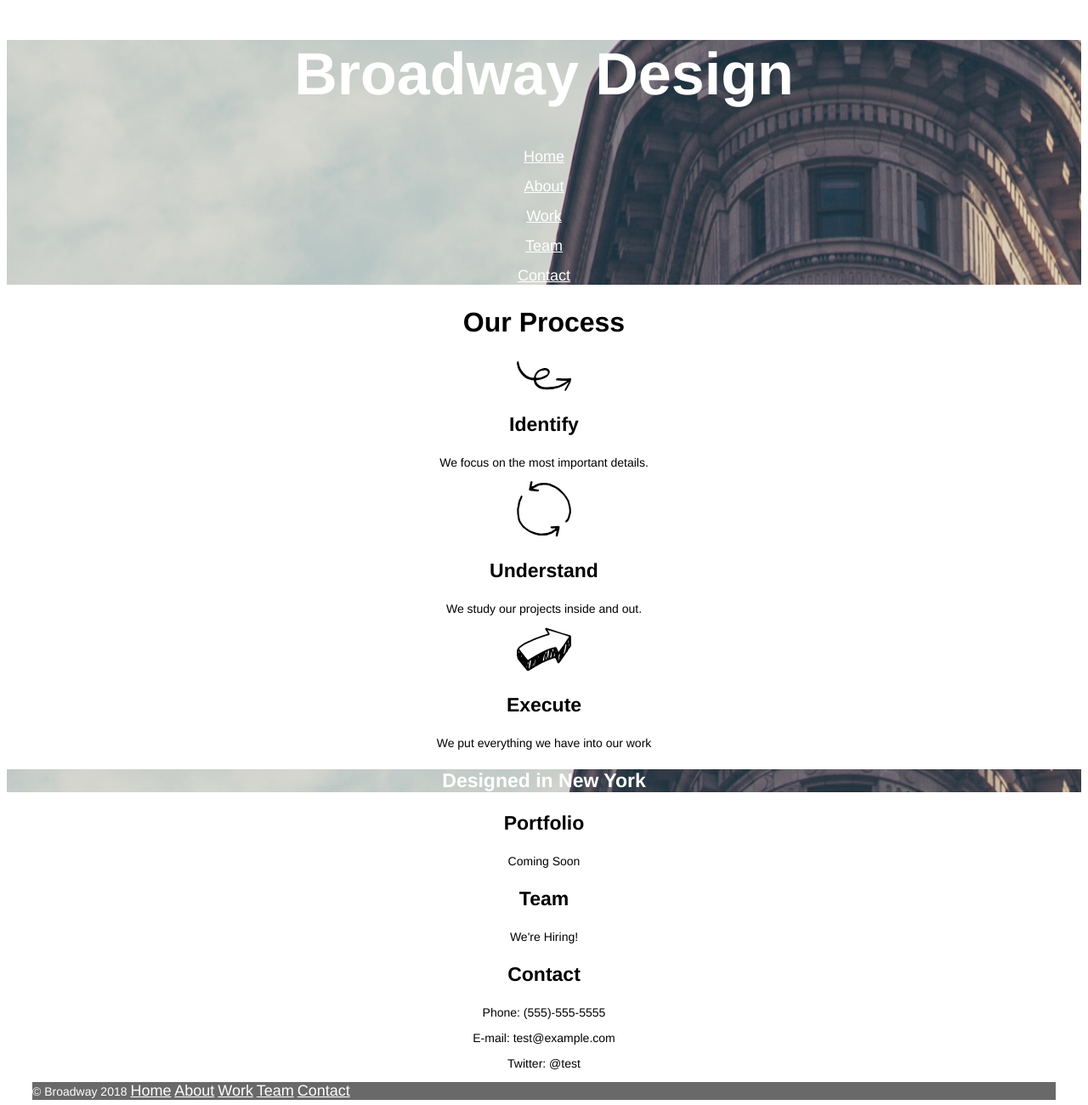
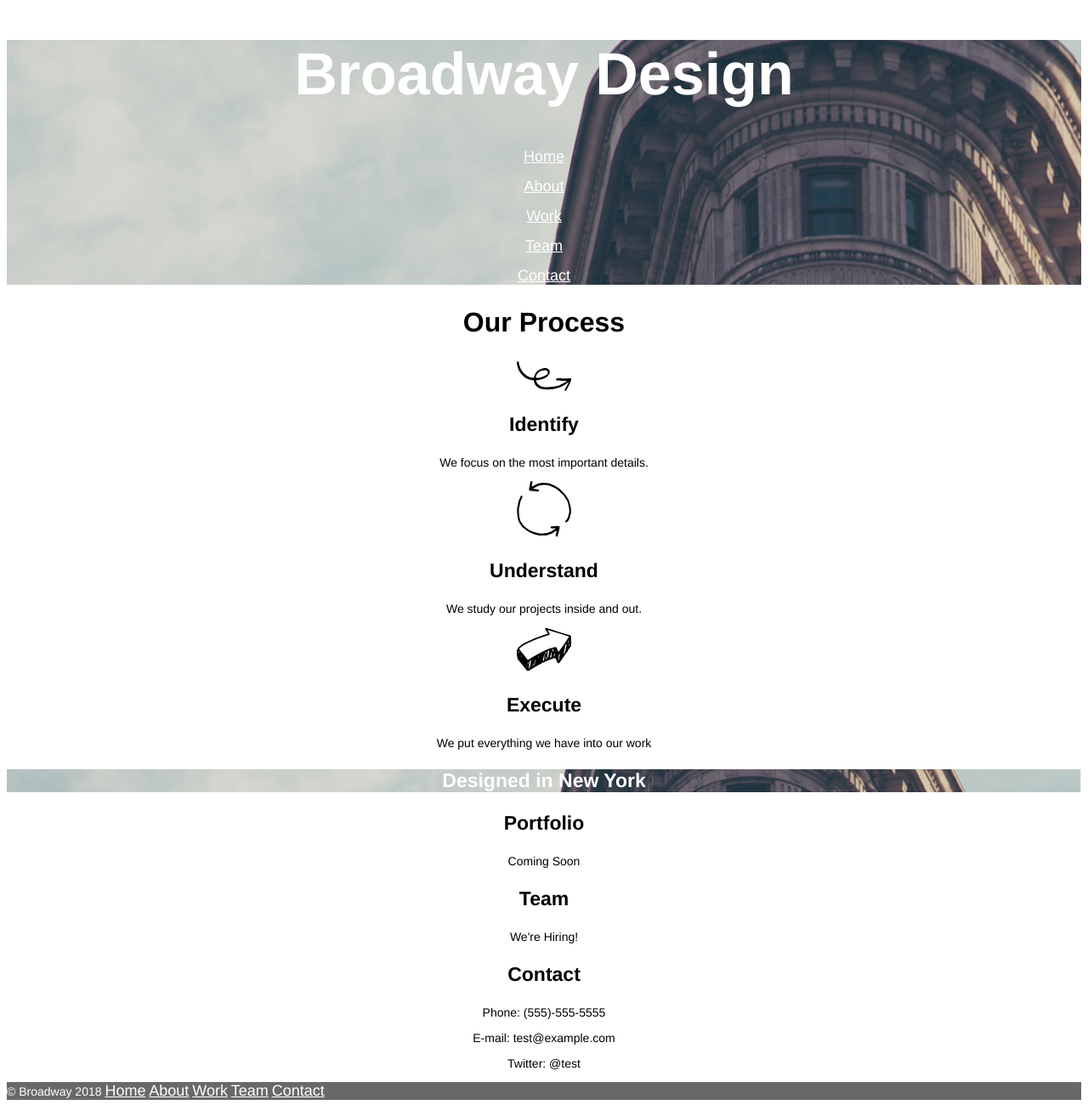
Before and after one commit to sduttonpro/sduttonpro.github.io, a plain HTML site: page broadway/index.html in a window 1280 px wide. Shown: the whole page at 85% size. Drawn offline with Linux system fonts and the light colour scheme.

Commit message:
Final Commit

```diff
--- a/broadway/resources/css/style.css
+++ b/broadway/resources/css/style.css
@@ -26,6 +26,7 @@ p {
   background-image: url("../images/the-flatiron-building.png");
   background-position: center;
   background-repeat: no-repeat;
+  background-size: cover;
   margin: auto;
   text-align: center;
   color: white;
@@ -41,13 +42,12 @@ p {
   background-color: dimgray;
   font-size: 11px;
   color: white;
-  margin-left: 30px;
-  margin-right: 30px;
 }
 
 #design {
   color: white;
   background-image: url("../images/the-flatiron-building.png");
+  background-size: cover;
   background-repeat: no-repeat;
   background-position: center;
 }
```
